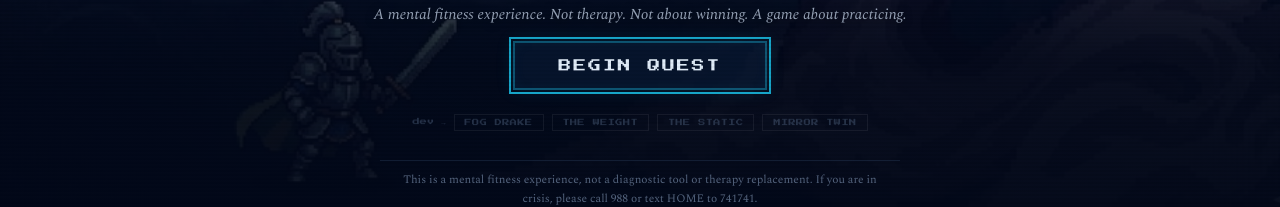
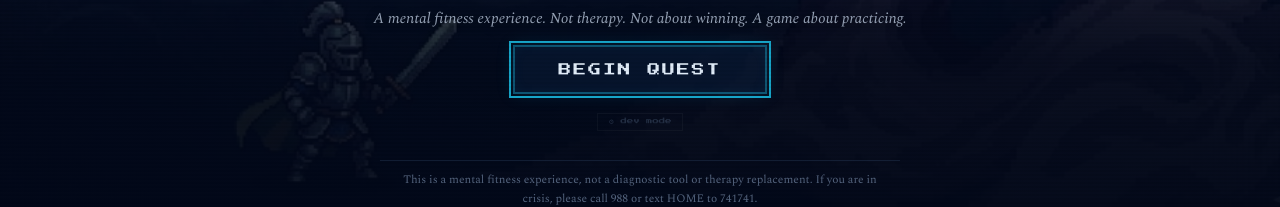
Before and after one commit to SuhasR3/QuestMind, a React (Vite) app: page / in a window 1280 px wide. Shown: the part 542-749 px from the top of the page. Built offline with nearby package versions, Linux system fonts and the light colour scheme.

Commit message:
Map quests using intake

```diff
--- a/src/components/TitleScreen.jsx
+++ b/src/components/TitleScreen.jsx
@@ -1,8 +1,11 @@
+import { useState } from 'react';
 import { DISCLAIMER_TEXT } from '../data/content';
 
 const DEV_QUESTS = ['fog_drake', 'the_weight', 'the_static', 'mirror_twin'];
 
 export default function TitleScreen({ onStart, onDevQuest }) {
+  const [devMode, setDevMode] = useState(false);
+
   return (
     <div className="title-screen screen-enter">
       <img
@@ -29,8 +32,14 @@ export default function TitleScreen({ onStart, onDevQuest }) {
 
         {onDevQuest && (
           <div className="dev-shortcuts">
-            <span className="dev-shortcuts__label">dev &rarr;</span>
-            {DEV_QUESTS.map((id) => (
+            <button
+              className="dev-toggle-btn"
+              onClick={() => setDevMode((v) => !v)}
+            >
+              {devMode ? '✕ close dev' : '⚙ dev mode'}
+            </button>
+
+            {devMode && DEV_QUESTS.map((id) => (
               <button
                 key={id}
                 className="dev-shortcut-btn"
--- a/src/data/content.js
+++ b/src/data/content.js
@@ -25,6 +25,17 @@ export const CRISIS_PATTERNS = [
   { q1: 'frozen', q2: 'freeze' },
   { q1: 'stormy', q2: 'freeze' },
 ];
+
+const WEATHER_TO_QUEST = {
+  foggy: 'fog_drake',
+  stormy: 'the_weight',
+  frozen: 'the_static',
+  breezy: 'mirror_twin',
+};
+
+export function getQuestForAnswers(answers) {
+  return WEATHER_TO_QUEST[answers.q1] || 'fog_drake';
+}
 
 export const BEAT_INTROS = [
   'The path narrows. Thick fog coils ahead\u200a\u2014\u200aand within it, something breathes. The FOG DRAKE takes shape, vast and cold. Pressure builds behind your ribs.',
--- a/src/hooks/useGameState.js
+++ b/src/hooks/useGameState.js
@@ -1,6 +1,6 @@
 import { useReducer, useCallback, useRef, useEffect } from 'react';
 import { checkCrisis, getQuestStart, resolveAction, getNextBeat, getDebrief } from '../providers/mockDM';
-import { QUESTS } from '../data/content';
+import { QUESTS, getQuestForAnswers } from '../data/content';
 import { useAnalytics } from './useAnalytics';
 
 const INITIAL_STATE = {
@@ -66,11 +66,13 @@ function reducer(state, action) {
 
       if (newStep >= 2) {
         const crisis = checkCrisis(newAnswers);
-        const quest = QUESTS[state.activeQuest];
+        const questId = getQuestForAnswers(newAnswers);
+        const quest = QUESTS[questId];
         return {
           ...state,
           intakeAnswers: newAnswers,
           intakeStep: newStep,
+          activeQuest: questId,
           screen: 'quest-intro',
           crisisMode: crisis,
           questName: quest.name,
--- a/src/index.css
+++ b/src/index.css
@@ -1402,21 +1402,26 @@ button:focus-visible {
   display: flex;
   align-items: center;
   gap: 0.5rem;
-  margin-top: 1.5rem;
+  margin-top: 1.2rem;
   flex-wrap: wrap;
   justify-content: center;
-  opacity: 0.45;
-  transition: opacity 0.2s;
-}
-
-.dev-shortcuts:hover {
-  opacity: 0.75;
-}
-
-.dev-shortcuts__label {
-  font-family: var(--pixel-font);
-  font-size: 0.45rem;
-  color: var(--text-dim);
+}
+
+.dev-toggle-btn {
+  font-family: var(--pixel-font);
+  font-size: 0.4rem;
+  background: transparent;
+  border: 1px solid rgba(255, 255, 255, 0.1);
+  color: var(--text-dim);
+  padding: 4px 10px;
+  cursor: pointer;
+  opacity: 0.4;
+  transition: all 0.15s ease;
+}
+
+.dev-toggle-btn:hover {
+  opacity: 0.7;
+  border-color: rgba(255, 255, 255, 0.3);
 }
 
 .dev-shortcut-btn {
```
Also changed, not shown: 5 other files (tests, documents, lock files or other folders).
